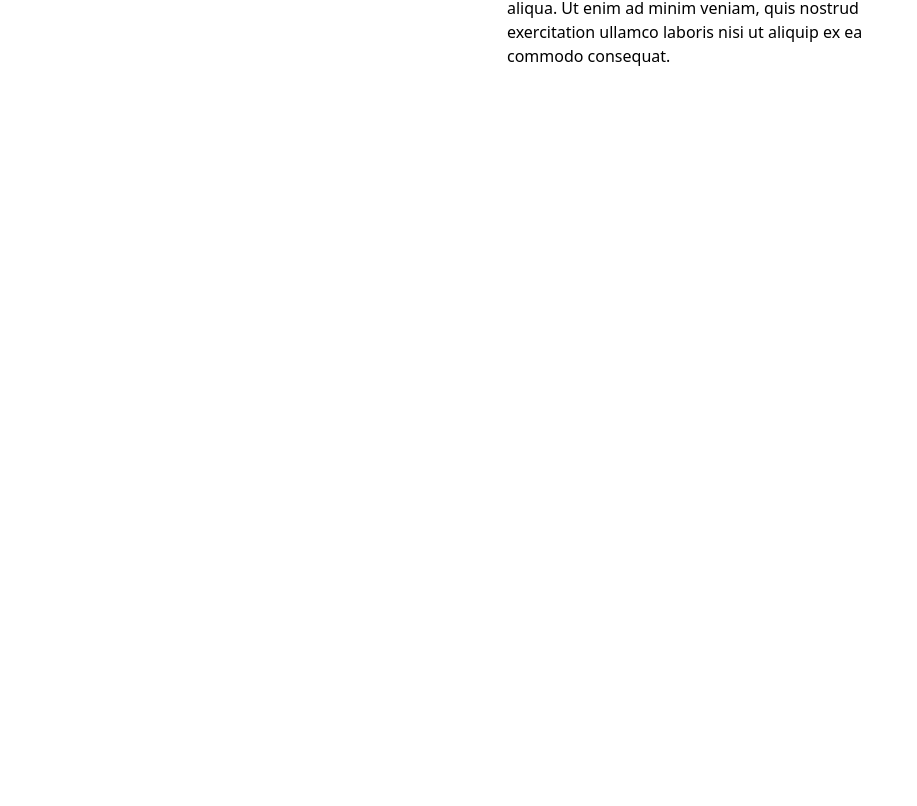
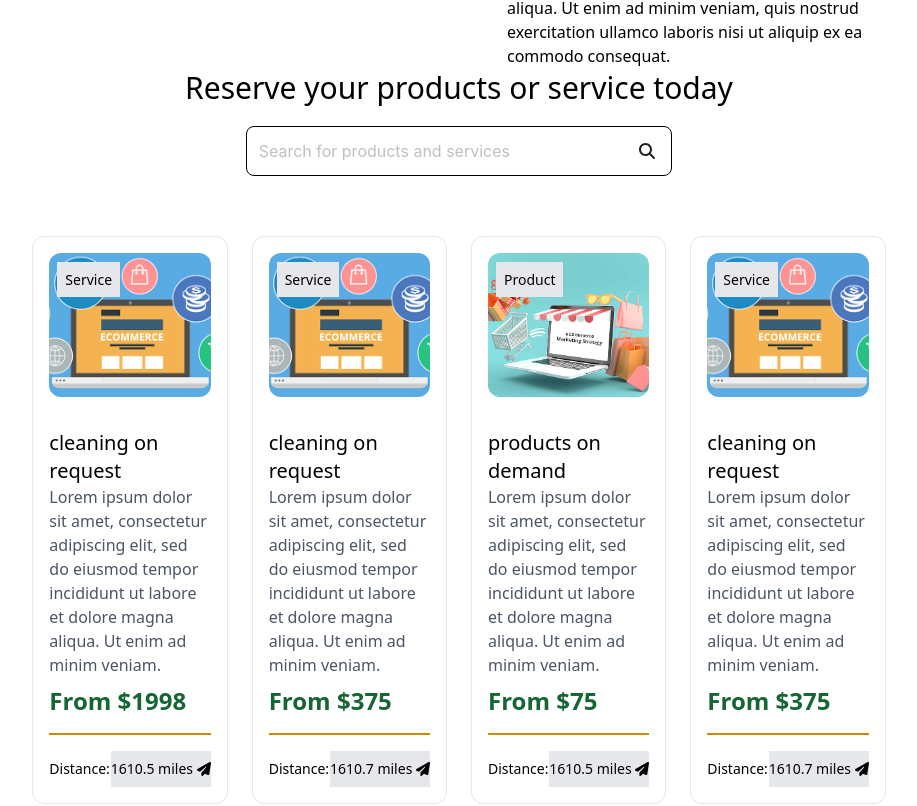
Before and after one commit to phucloc2107/E-commerce-machine, a React (Vite) app: page / in a window 1280 px wide. Shown: the part 1214-2020 px from the top of the page, without its empty margins (181-1098 px from the left). Before the commit the page ends 1334 px from the top, so only its background shows below. Built offline with nearby package versions, Linux system fonts and the light colour scheme.

Commit message:
feat: show list items

```diff
--- /dev/null
+++ b/src/assets/data.tsx
@@ -0,0 +1,148 @@
+const listItems = [
+    {
+        id: 1,
+        name: 'Service',
+        img: '../../public/services.png',
+        itemName: 'cleaning on request',
+        description: 'Lorem ipsum dolor sit amet, consectetur adipiscing elit, sed do eiusmod tempor incididunt ut labore et dolore magna aliqua. Ut enim ad minim veniam.',
+        price: '$1998',
+        far: '1610.5'
+    },
+    {
+        id: 2,
+        name: 'Service',
+        img: '../../public/services.png',
+        itemName: 'cleaning on request',
+        description: 'Lorem ipsum dolor sit amet, consectetur adipiscing elit, sed do eiusmod tempor incididunt ut labore et dolore magna aliqua. Ut enim ad minim veniam.',
+        price: '$375',
+        far: '1610.7'
+    },
+    {
+        id: 3,
+        name: 'Product',
+        img: '../../public/products.jpg',
+        itemName: 'products on demand',
+        description: 'Lorem ipsum dolor sit amet, consectetur adipiscing elit, sed do eiusmod tempor incididunt ut labore et dolore magna aliqua. Ut enim ad minim veniam.',
+        price: '$75',
+        far: '1610.5'
+    },
+    {
+        id: 4,
+        name: 'Service',
+        img: '../../public/services.png',
+        itemName: 'cleaning on request',
+        description: 'Lorem ipsum dolor sit amet, consectetur adipiscing elit, sed do eiusmod tempor incididunt ut labore et dolore magna aliqua. Ut enim ad minim veniam.',
+        price: '$375',
+        far: '1610.7'
+    },
+    {
+        id: 5,
+        name: 'Product',
+        img: '../../public/products.jpg',
+        itemName: 'products on demand',
+        description: 'Lorem ipsum dolor sit amet, consectetur adipiscing elit, sed do eiusmod tempor incididunt ut labore et dolore magna aliqua. Ut enim ad minim veniam.',
+        price: '$21',
+        far: '1610.5'
+    },
+    {
+        id: 6,
+        name: 'Service',
+        img: '../../public/services.png',
+        itemName: 'cleaning on request',
+        description: 'Lorem ipsum dolor sit amet, consectetur adipiscing elit, sed do eiusmod tempor incididunt ut labore et dolore magna aliqua. Ut enim ad minim veniam.',
+        price: '$55',
+        far: '1610.7'
+    },
+    {
+        id: 7,
+        name: 'Product',
+        img: '../../public/products.jpg',
+        itemName: 'products on demand',
+        description: 'Lorem ipsum dolor sit amet, consectetur adipiscing elit, sed do eiusmod tempor incididunt ut labore et dolore magna aliqua. Ut enim ad minim veniam.',
+        price: '$75',
+        far: '1610.5'
+    },
+    {
+        id: 8,
+        name: 'Product',
+        img: '../../public/products.jpg',
+        itemName: 'products on demand',
+        description: 'Lorem ipsum dolor sit amet, consectetur adipiscing elit, sed do eiusmod tempor incididunt ut labore et dolore magna aliqua. Ut enim ad minim veniam.',
+        price: '$374',
+        far: '1610.7'
+    },
+    {
+        id:9,
+        name: 'Service',
+        img: '../../public/services.png',
+        itemName: 'cleaning on request',
+        description: 'Lorem ipsum dolor sit amet, consectetur adipiscing elit, sed do eiusmod tempor incididunt ut labore et dolore magna aliqua. Ut enim ad minim veniam.',
+        price: '$175',
+        far: '1610.5'
+    },
+    {
+        id:10,
+        name: 'Service',
+        img: '../../public/services.png',
+        itemName: 'cleaning on request',
+        description: 'Lorem ipsum dolor sit amet, consectetur adipiscing elit, sed do eiusmod tempor incididunt ut labore et dolore magna aliqua. Ut enim ad minim veniam.',
+        price: '$575',
+        far: '1610.7'
+    },
+    {
+        id:11,
+        name: 'Service',
+        img: '../../public/services.png',
+        itemName: 'cleaning on request',
+        description: 'Lorem ipsum dolor sit amet, consectetur adipiscing elit, sed do eiusmod tempor incididunt ut labore et dolore magna aliqua. Ut enim ad minim veniam.',
+        price: '$5',
+        far: '1610.5'
+    },
+    {
+        id:12,
+        name: 'Product',
+        img: '../../public/products.jpg',
+        itemName: 'products on demand',
+        description: 'Lorem ipsum dolor sit amet, consectetur adipiscing elit, sed do eiusmod tempor incididunt ut labore et dolore magna aliqua. Ut enim ad minim veniam.',
+        price: '$75',
+        far: '1610.7'
+    },
+    {
+        id:13,
+        name: 'Service',
+        img: '../../public/services.png',
+        itemName: 'cleaning on request',
+        description: 'Lorem ipsum dolor sit amet, consectetur adipiscing elit, sed do eiusmod tempor incididunt ut labore et dolore magna aliqua. Ut enim ad minim veniam.',
+        price: '$21',
+        far: '1610.5'
+    },
+    {
+        id:14,
+        name: 'Product',
+        img: '../../public/products.jpg',
+        itemName: 'products on demand',
+        description: 'Lorem ipsum dolor sit amet, consectetur adipiscing elit, sed do eiusmod tempor incididunt ut labore et dolore magna aliqua. Ut enim ad minim veniam.',
+        price: '$5',
+        far: '1610.7'
+    },
+    {
+        id:15,
+        name: 'Service',
+        img: '../../public/services.png',
+        itemName: 'cleaning on request',
+        description: 'Lorem ipsum dolor sit amet, consectetur adipiscing elit, sed do eiusmod tempor incididunt ut labore et dolore magna aliqua. Ut enim ad minim veniam.',
+        price: '$16',
+        far: '1610.5'
+    },
+    {
+        id:16,
+        name: 'Product',
+        img: '../../public/products.jpg',
+        itemName: 'products on demand',
+        description: 'Lorem ipsum dolor sit amet, consectetur adipiscing elit, sed do eiusmod tempor incididunt ut labore et dolore magna aliqua. Ut enim ad minim veniam.',
+        price: '$555',
+        far: '1610.7'
+    }
+]
+
+export default listItems;
--- a/src/components/Onboarding/How-it-work.tsx
+++ b/src/components/Onboarding/How-it-work.tsx
@@ -32,7 +32,7 @@
             </div>
 
             {/* Tab Content */}
-            <div className="w-2/3 h-[400px] text-center">
+            <div className="w-2/3 h-[350px] text-center">
                 {tabs === 'users' && (
                     <div className="flex w-full h-full">
                         <img src="../../../public/users.png" className="w-1/2 h-1/2 rounded-lg"/>
--- a/src/components/Onboarding/index.tsx
+++ b/src/components/Onboarding/index.tsx
@@ -1,6 +1,9 @@
-import { Button } from "antd";
+import { Button, Input } from "antd";
 import Header from "./Header";
 import HowEcommerceWork from "./How-it-work";
+import { FontAwesomeIcon } from "@fortawesome/react-fontawesome";
+import { faPaperPlane, faSearch } from "@fortawesome/free-solid-svg-icons";
+import listItems from "../../assets/data";
 
 const Onboarding = () => {
     return(
@@ -21,6 +24,41 @@
             </div>
 
             <HowEcommerceWork />
+
+            <div className="w-full h-auto flex justify-center items-center">
+                <div className="w-2/3 flex flex-col justify-center items-center">
+                    <h2 className="text-3xl font-medium">Reserve your products or service today</h2>
+                    <Input
+                        className="my-5 w-1/2 p-3 border-black flex flex-row-reverse"
+                        size="large"
+                        placeholder="Search for products and services"
+                        prefix={
+                            <FontAwesomeIcon icon={faSearch} />
+                        }
+                    />
+
+            <div className="grid grid-cols-4 gap-6 mt-10">
+                {listItems.map((item) => (
+                    <div key={item.id} className="border p-4 cursor-pointer rounded-xl">
+                        <img
+                        src={item.img}
+                        alt={item.itemName}
+                        className="h-36 w-full object-cover rounded-xl"
+                        />
+                        <p className="relative top-[-130px] left-2 bg-gray-200 inline text-sm p-2">{item.name}</p>
+                        <h3 className="text-xl font-medium mt-2">{item.itemName}</h3>
+                        <p className="text-gray-600">{item.description}</p>
+                        <p className="text-2xl text-green-800 font-bold mt-2">From {item.price}</p>
+                        <div className="border border-yellow-600 my-4"></div>
+                        <div className="flex justify-between items-center">
+                            <p className="text-sm text-black font-medium">Distance:</p>
+                            <p className="text-sm bg-gray-200 text-black py-2">{item.far} miles <FontAwesomeIcon icon={faPaperPlane} /></p>
+                        </div>
+                    </div>
+                ))}
+            </div>
+                </div>
+            </div>
         </div>
     )
 }
```
Also changed, not shown: public/products.jpg (added), public/services.png (added).
